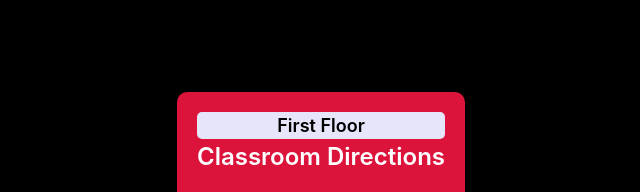
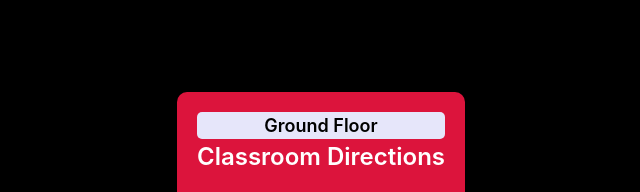
Before and after one commit to NiharGandhi/Ground-Floor-A, a plain HTML site: page index.html in a window 1280 px wide. Shown: the part 244-436 px from the top of the page, 319-959 px from the left. Drawn offline with nearby package versions, Linux system fonts and the light colour scheme.

Commit message:
Renaming

```diff
--- a/index.html
+++ b/index.html
@@ -102,7 +102,7 @@
 <body>
     <div class="container">
         <div class="card">
-            <div class="title-floor">First Floor</div>
+            <div class="title-floor">Ground Floor</div>
             <div class="title">Classroom Directions</div>
             <select id="classroom-select" class="select" onchange="showDirection()">
                 <option value="">Select a classroom</option>
@@ -138,175 +138,175 @@
             </select>
             <div id="directions-container">
                 <div id="1A" class="direction">
-                    <div>Left (First Floor)</div>
+                    <div>(Ground Floor)</div>
                     <div>
                         <img src="1A.png" alt="Class 1A" class="classroom-image">
                     </div>
                 </div>
                 <div id="1B" class="direction">
-                    <div>Left (First Floor)</div>
+                    <div>(Ground Floor)</div>
                     <div>
                         <img src="1B.png" alt="Class 1B" class="classroom-image">
                     </div>
                 </div>
                 <div id="1C" class="direction">
-                    <div>Left (First Floor)</div>
+                    <div>(Ground Floor)</div>
                     <div>
                         <img src="1C.png" alt="Class 1C" class="classroom-image">
                     </div>
                 </div>
                 <div id="1D" class="direction">
-                    <div>Left (First Floor)</div>
+                    <div>(Ground Floor)</div>
                     <div>
                         <img src="1D.png" alt="Class 1D" class="classroom-image">
                     </div>
                 </div>
                 <div id="1E" class="direction">
-                    <div>Left (First Floor)</div>
+                    <div>(Ground Floor)</div>
                     <div>
                         <img src="1E.png" alt="Class 1E" class="classroom-image">
                     </div>
                 </div>
                 <div id="2A" class="direction">
-                    <div>Left (First Floor)</div>
+                    <div>(Ground Floor)</div>
                     <div>
                         <img src="2A.png" alt="Class 2A" class="classroom-image">
                     </div>
                 </div>
                 <div id="2B" class="direction">
-                    <div>Left (First Floor)</div>
+                    <div>(Ground Floor)</div>
                     <div>
                         <img src="2B.png" alt="Class 2B" class="classroom-image">
                     </div>
                 </div>
                 <div id="2C" class="direction">
-                    <div>Left (First Floor)</div>
+                    <div>(Ground Floor)</div>
                     <div>
                         <img src="2C.png" alt="Class 2C" class="classroom-image">
                     </div>
                 </div>
                 <div id="2D" class="direction">
-                    <div>Left (First Floor)</div>
+                    <div>(Ground Floor)</div>
                     <div>
                         <img src="2D.png" alt="Class 2D" class="classroom-image">
                     </div>
                 </div>
                 <div id="2E" class="direction">
-                    <div>Left (First Floor)</div>
+                    <div>(Ground Floor)</div>
                     <div>
                         <img src="2E.png" alt="Class 2E" class="classroom-image">
                     </div>
                 </div>
                 <div id="3A" class="direction">
-                    <div>Left (First Floor)</div>
+                    <div>(Ground Floor)</div>
                     <div>
                         <img src="3A.png" alt="Class 3A" class="classroom-image">
                     </div>
                 </div>
                 <div id="3B" class="direction">
-                    <div>Left (First Floor)</div>
+                    <div>(Ground Floor)</div>
                     <div>
                         <img src="3B.png" alt="Class 3B" class="classroom-image">
                     </div>
                 </div>
                 <div id="3C" class="direction">
-                    <div>Left (First Floor)</div>
+                    <div>(Ground Floor)</div>
                     <div>
                         <img src="3C.png" alt="Class 3C" class="classroom-image">
                     </div>
                 </div>
                 <div id="3D" class="direction">
-                    <div>Straight & Left (First Floor)</div>
+                    <div>(Ground Floor)</div>
                     <div>
                         <img src="3D.png" alt="Class 3D" class="classroom-image">
                     </div>
                 </div>
                 <div id="3E" class="direction">
-                    <div>Straight & Left (First Floor)</div>
+                    <div>(Ground Floor)</div>
                     <div>
                         <img src="3E.png" alt="Class 3E" class="classroom-image">
                     </div>
                 </div>
                 <div id="4A" class="direction">
-                    <div>Straight & Left (First Floor)</div>
+                    <div>(Ground Floor)</div>
                     <div>
                         <img src="4A.png" alt="Class 4A" class="classroom-image">
                     </div>
                 </div>
                 <div id="4B" class="direction">
-                    <div>Straight & Left (First Floor)</div>
+                    <div>(Ground Floor)</div>
                     <div>
                         <img src="4B.png" alt="Class 4B" class="classroom-image">
                     </div>
                 </div>
                 <div id="4C" class="direction">
-                    <div>Straight & Left (First Floor)</div>
+                    <div>(Ground Floor)</div>
                     <div>
                         <img src="4C.png" alt="Class 4C" class="classroom-image">
                     </div>
                 </div>
                 <div id="4D" class="direction">
-                    <div>Straight & Left (First Floor)</div>
+                    <div>(Ground Floor)</div>
                     <div>
                         <img src="4D.png" alt="Class 4D" class="classroom-image">
                     </div>
                 </div>
                 <div id="KG1-A" class="direction">
-                    <div>Straight & Left (First Floor)</div>
+                    <div>(Ground Floor)</div>
                     <div>
                         <img src="KG1-A.png" alt="Class KG1-A" class="classroom-image">
                     </div>
                 </div>
                 <div id="KG1-B" class="direction">
-                    <div>Straight & Left (First Floor)</div>
+                    <div>(Ground Floor)</div>
                     <div>
                         <img src="KG1-B.png" alt="Class KG1-B" class="classroom-image">
                     </div>
                 </div>
                 <div id="KG1-C" class="direction">
-                    <div>Straight & Left (First Floor)</div>
+                    <div>(Ground Floor)</div>
                     <div>
                         <img src="KG1-C.png" alt="Class KG1-C" class="classroom-image">
                     </div>
                 </div>
                 <div id="KG1-D" class="direction">
-                    <div>Straight & Left (First Floor)</div>
+                    <div>(Ground Floor)</div>
                     <div>
                         <img src="KG1-D.png" alt="Class KG1-D" class="classroom-image">
                     </div>
                 </div>
                 <div id="KG1-E" class="direction">
-                    <div>Straight & Left (First Floor)</div>
+                    <div>(Ground Floor)</div>
                     <div>
                         <img src="KG1-E.png" alt="Class KG1-E" class="classroom-image">
                     </div>
                 </div>
                 <div id="KG2-A" class="direction">
-                    <div>Straight & Left (First Floor)</div>
+                    <div>(Ground Floor)</div>
                     <div>
                         <img src="KG2-A.png" alt="Class KG2-A" class="classroom-image">
                     </div>
                 </div>
                 <div id="KG2-B" class="direction">
-                    <div>Straight & Left (First Floor)</div>
+                    <div>(Ground Floor)</div>
                     <div>
                         <img src="KG2-B.png" alt="Class KG2-B" class="classroom-image">
                     </div>
                 </div>
                 <div id="KG2-C" class="direction">
-                    <div>Straight & Left (First Floor)</div>
+                    <div>(Ground Floor)</div>
                     <div>
                         <img src="KG2-C.png" alt="Class KG2-C" class="classroom-image">
                     </div>
                 </div>
                 <div id="KG2-D" class="direction">
-                    <div>Straight & Left (First Floor)</div>
+                    <div>(Ground Floor)</div>
                     <div>
                         <img src="KG2-D.png" alt="Class KG2-D" class="classroom-image">
                     </div>
                 </div>
                 <div id="KG2-E" class="direction">
-                    <div>Straight & Left (First Floor)</div>
+                    <div>(Ground Floor)</div>
                     <div>
                         <img src="KG2-E.png" alt="Class KG2-E" class="classroom-image">
                     </div>
```
